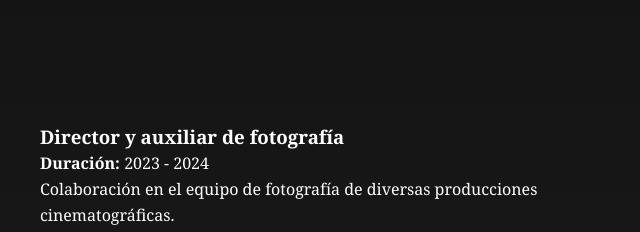
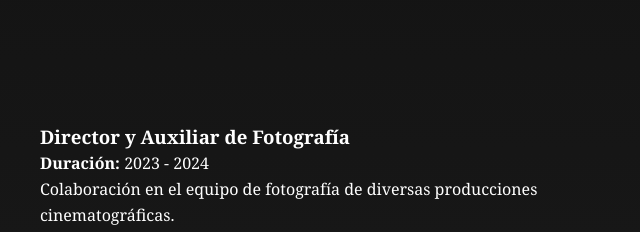
Before and after one commit to VennusAmery/DanielRuiz, a plain HTML site: page index.html in a window 1280 px wide. Shown: the part 1800-2032 px from the top of the page, 0-640 px from the left. Drawn offline with Linux system fonts and the light colour scheme.

Commit message:
Actualizar index.html

```diff
--- a/index.html
+++ b/index.html
@@ -105,7 +105,7 @@
 
         <div class="experience-item">
             <div class="experience-text">
-                <h3>Director y auxiliar de fotografía</h3>
+                <h3>Director y Auxiliar de Fotografía</h3>
                 <p><strong>Duración:</strong> 2023 - 2024 </p>
                 <p>Colaboración en el equipo de fotografía de diversas producciones cinematográficas. <br>
                     Trabajo enfocado en capturar la narrativa visual de los proyectos, destacando sus
```
